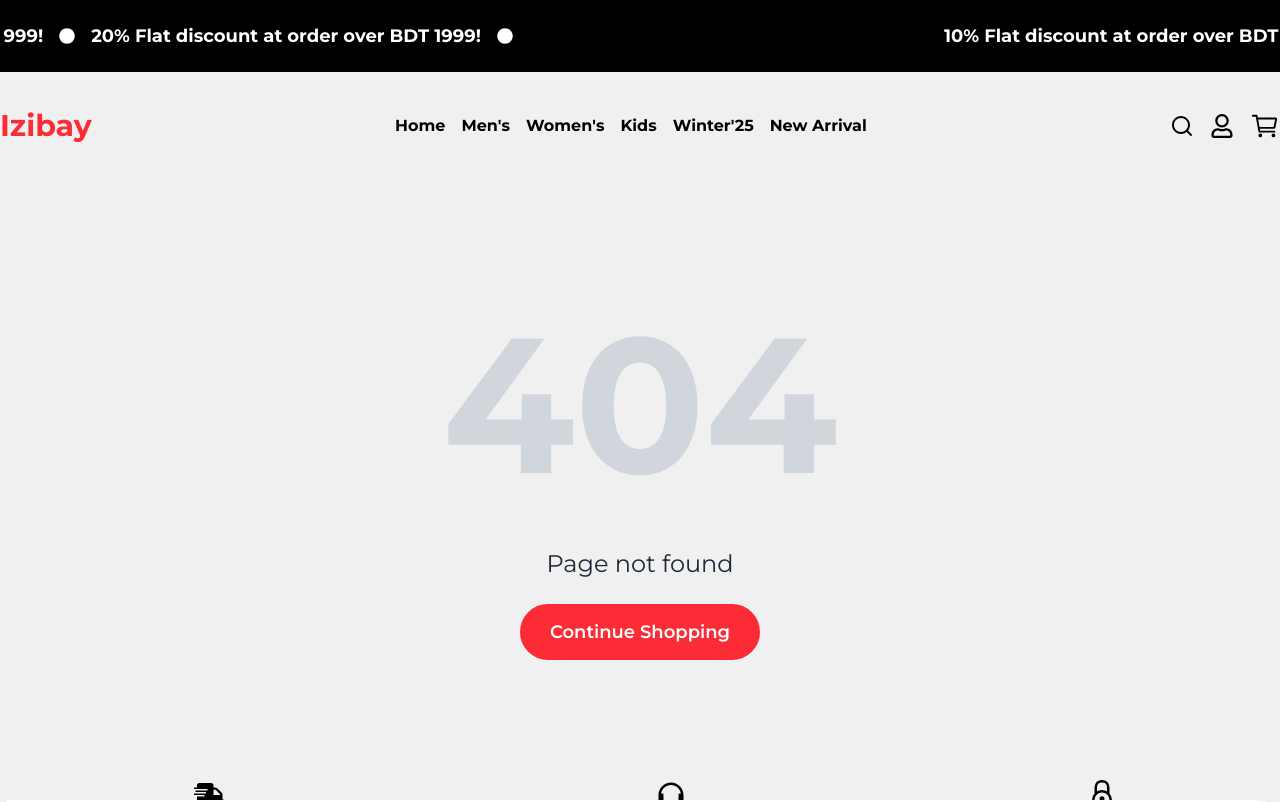
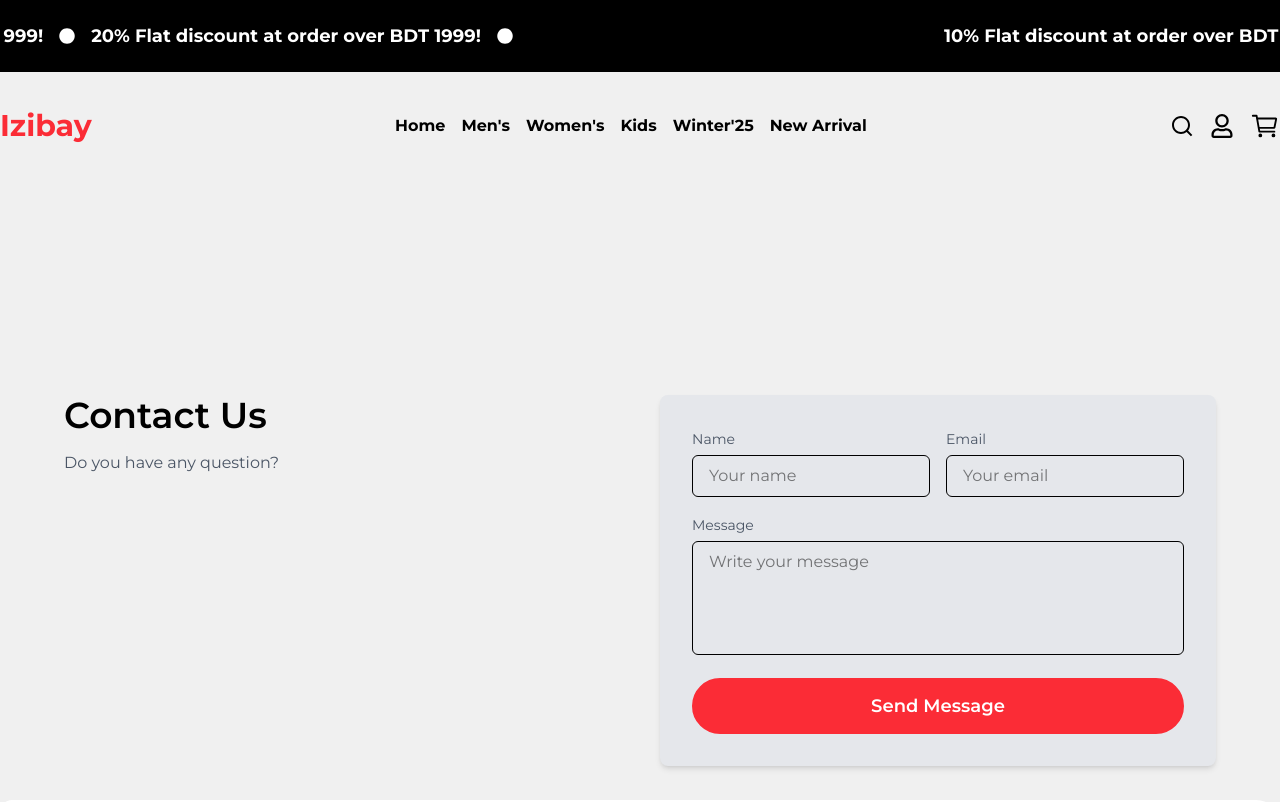
Before and after one commit to theashrafislam/izibay-frontend, a Next.js app: page /contact-us in a window 1280 px wide. Before the commit this address had no page. Shown: the top 802 px of the page. Built offline with nearby package versions, Linux system fonts and the light colour scheme.

Commit message:
create contact us page

```diff
--- /dev/null
+++ b/app/contact-us/page.jsx
@@ -0,0 +1,73 @@
+import React from "react";
+import Button from "../Components/ui/Button";
+
+const ContactUs = () => {
+    return (
+        <section className="bg-[#F0F0F0] min-h-screen flex items-center">
+            <div className="max-w-6xl mx-auto px-4 sm:px-6 lg:px-0 py-12 w-full">
+
+                <div className="grid grid-cols-1 lg:grid-cols-2 gap-10 items-start">
+
+                    {/* Left Side */}
+                    <div className="flex flex-col gap-4 text-center lg:text-left">
+                        <h1 className="text-2xl sm:text-3xl lg:text-4xl font-semibold">
+                            Contact Us
+                        </h1>
+                        <p className="text-gray-600 text-sm sm:text-base">
+                            Do you have any question?
+                        </p>
+                    </div>
+
+                    {/* Right Side - Form */}
+                    <div className="bg-gray-200 rounded-lg shadow-md p-8">
+                        <form className="flex flex-col gap-4">
+
+                            <div className=" flex flex-col md:flex-row gap-4">
+                                <div className="flex-1">
+                                    <label className="text-sm text-gray-600">Name</label>
+                                    <input
+                                        type="text"
+                                        placeholder="Your name"
+                                        className="w-full mt-1 px-4 py-2 border rounded-md focus:outline-none focus:ring-2 focus:ring-black"
+                                    />
+                                </div>
+
+                                <div className="flex-1">
+                                    <label className="text-sm text-gray-600">Email</label>
+                                    <input
+                                        type="email"
+                                        placeholder="Your email"
+                                        className="w-full mt-1 px-4 py-2 border rounded-md focus:outline-none focus:ring-2 focus:ring-black"
+                                    />
+                                </div>
+                            </div>
+
+                            <div>
+                                <label className="text-sm text-gray-600">Message</label>
+                                <textarea
+                                    rows="4"
+                                    placeholder="Write your message"
+                                    className="w-full mt-1 px-4 py-2 border rounded-md resize-none focus:outline-none focus:ring-2 focus:ring-black"
+                                />
+                            </div>
+
+                            {/* <button
+                                type="submit"
+                                className="mt-2 bg-black text-white py-2 rounded-md hover:bg-gray-800 transition"
+                            >
+                                Send Message
+                            </button> */}
+
+                            <Button name={"Send Message"} color={"red"}/>
+
+                        </form>
+                    </div>
+
+                </div>
+
+            </div>
+        </section>
+    );
+};
+
+export default ContactUs;
```
